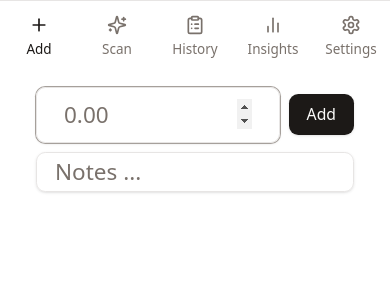
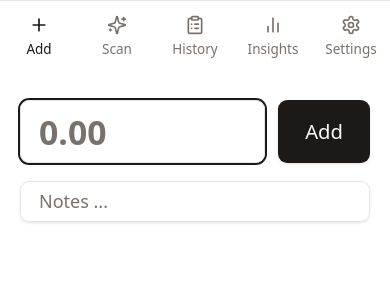
Before and after one commit to xlansoftware/ledgereleven, a React (Vite) app in the folder src/ledger11.client/: page / in a window 390 px wide. Shown: the top 300 px of the page. Built offline with nearby package versions, Linux system fonts and the light colour scheme; no server answers.

Commit message:
Feature/design (#25)
* feat: improve the visuals on the add screen

* feat: add ViewMoreLink component for improved navigation

* fix: update input styling for better responsiveness

* refactor: rename monthlyData to periodData for clarity in TotalByPeriodByCategory method

```diff
--- a/src/ledger11.client/src/components/insight/TotalByPeriodByCategoryComponent.tsx
+++ b/src/ledger11.client/src/components/insight/TotalByPeriodByCategoryComponent.tsx
@@ -4,6 +4,7 @@ import { InsightComponent } from "../widgets/InsightComponent";
 import { useCategoryStore } from "@/lib/store-category";
 import { Category } from "@/lib/types";
 import DonutSkeleton from "../DonutSkeleton";
+import ViewMoreLink from "./ViewMoreLink";
 // import { Button } from "../ui/button";
 // import { PlusCircleIcon } from "lucide-react";
 // import { IncomeComponent } from "../widgets/IncomeComponent";
@@ -86,31 +87,19 @@ export default function TotalByPeriodByCategoryComponent(
               categories={colors}
             />
             {key === "today" && (
-              <a
-                href="#"
-                onClick={() => props.setTab("per-day")}
-                className="text-xs text-blue-500 m-4"
-              >
+              <ViewMoreLink onClick={() => props.setTab("per-day")}>
                 view per day ...
-              </a>
+              </ViewMoreLink>
             )}
             {key === "thisWeek" && (
-              <a
-                href="#"
-                onClick={() => props.setTab("per-week")}
-                className="text-xs text-blue-500 m-4"
-              >
+              <ViewMoreLink onClick={() => props.setTab("per-week")}>
                 view per week ...
-              </a>
+              </ViewMoreLink>
             )}
             {key === "thisMonth" && (
-              <a
-                href="#"
-                onClick={() => props.setTab("per-month")}
-                className="text-xs text-blue-500 m-4"
-              >
+              <ViewMoreLink onClick={() => props.setTab("per-month")}>
                 view per month ...
-              </a>
+              </ViewMoreLink>
             )}
           </div>
         );
--- /dev/null
+++ b/src/ledger11.client/src/components/insight/ViewMoreLink.tsx
@@ -0,0 +1,23 @@
+import React from "react";
+import { Button } from "@/components/ui/button";
+
+interface ViewMoreLinkProps {
+  onClick: () => void;
+  children: React.ReactNode;
+}
+
+const ViewMoreLink: React.FC<ViewMoreLinkProps> = ({ onClick, children }) => {
+  return (
+    <Button
+      onClick={(e) => {
+        e.preventDefault();
+        onClick();
+      }}
+      variant="outline"
+    >
+      {children}
+    </Button>
+  );
+};
+
+export default ViewMoreLink;
--- a/src/ledger11.client/src/components/screens/screen-add.tsx
+++ b/src/ledger11.client/src/components/screens/screen-add.tsx
@@ -9,7 +9,7 @@ import { ScrollArea } from "@/components/ui/scroll-area";
 import { toast } from "sonner";
 import { useSuccessOverlay } from "@/components/success";
 
-const audio = new Audio("/sounds/success.mp3")
+const audio = new Audio("/sounds/success.mp3");
 
 export default function AddScreen() {
   const { addTransaction } = useTransactionStore();
@@ -58,7 +58,7 @@ export default function AddScreen() {
       setValue("");
       setNotes("");
 
-      audio.play().catch(e => console.warn("Playback blocked:", e));
+      audio.play().catch((e) => console.warn("Playback blocked:", e));
 
       await showSuccess({ playSound: false });
     } catch (error) {
@@ -73,30 +73,37 @@ export default function AddScreen() {
     <div className="flex flex-col gap-4 h-full justify-between">
       <form
         onSubmit={handleAdd}
-        className="flex flex-col items-center gap-2 px-4 pt-1"
+        className="flex flex-col items-center gap-4 p-[2px] pt-4 w-full max-w-md mx-auto"
       >
-        <div className="flex flex-row gap-2 items-center w-full">
+        {/* Amount Input and Add Button */}
+        <div className="flex w-full gap-3 items-center">
           <Input
             ref={refInput}
             autoFocus
-            className="text-xl p-6"
-            type="number"
-            // inputMode="decimal"
-            // pattern="[0-9]*"
+            type="text"
             value={value}
             onChange={(e) => setValue(e.target.value)}
             placeholder="0.00"
+            className="h-14 text-3xl font-semibold py-4 px-4 rounded-m border border-input shadow-sm focus-visible:ring-2 focus-visible:ring-primary transition-all w-full md:text-3xl lg:text-3xl"
           />
-          <Button type="submit">Add</Button>
+          <Button
+            type="submit"
+            className="h-14 px-6 text-lg font-medium rounded-m"
+          >
+            Add
+          </Button>
         </div>
+
+        {/* Notes Input */}
         <Input
-          className="text-xl p-4"
           type="text"
           value={notes}
           onChange={(e) => setNotes(e.target.value)}
           placeholder="Notes ..."
+          className="text-base py-3 px-4 rounded-m border border-input shadow-sm focus-visible:ring-2 focus-visible:ring-primary transition-all w-full"
         />
       </form>
+
       <ScrollArea className="flex-grow overflow-y-auto">
         <CategoryPicker
           categories={categories}
```
Also changed, not shown: 1 other file (tests, documents, lock files or other folders).
